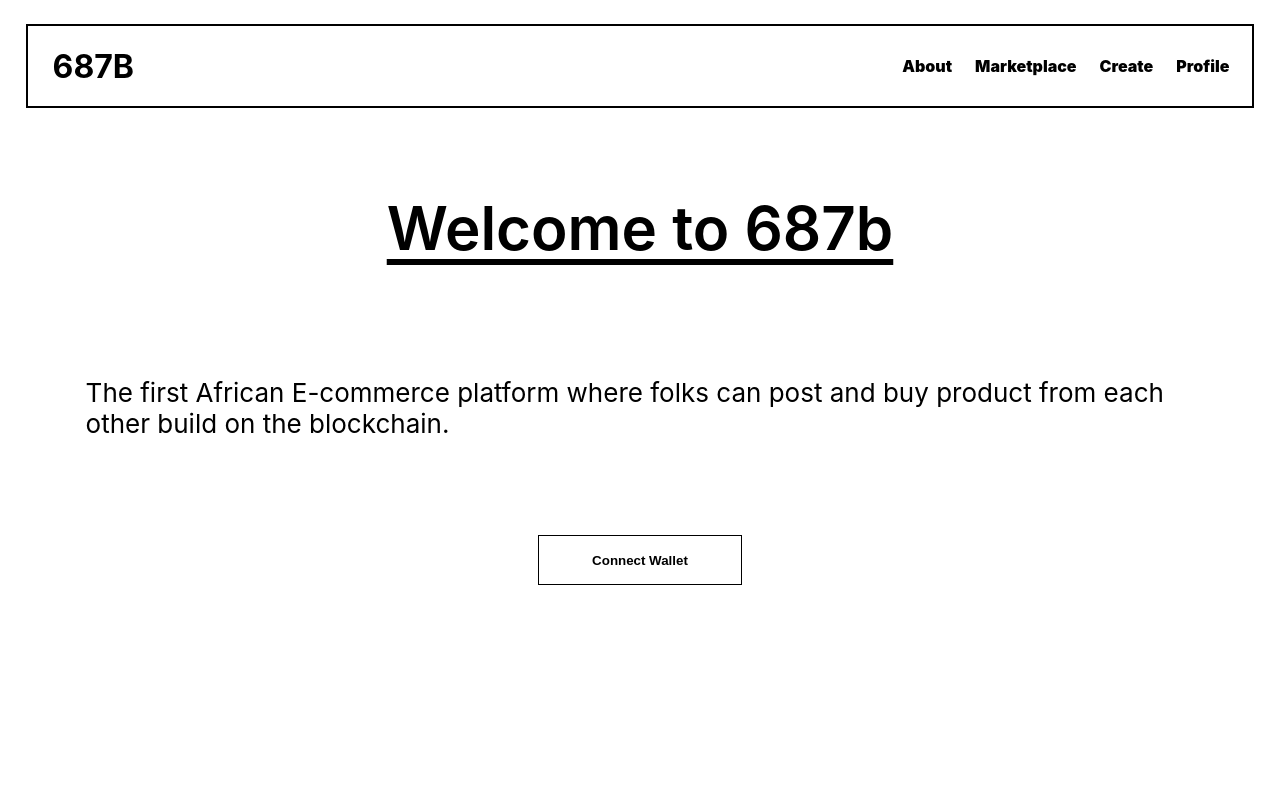
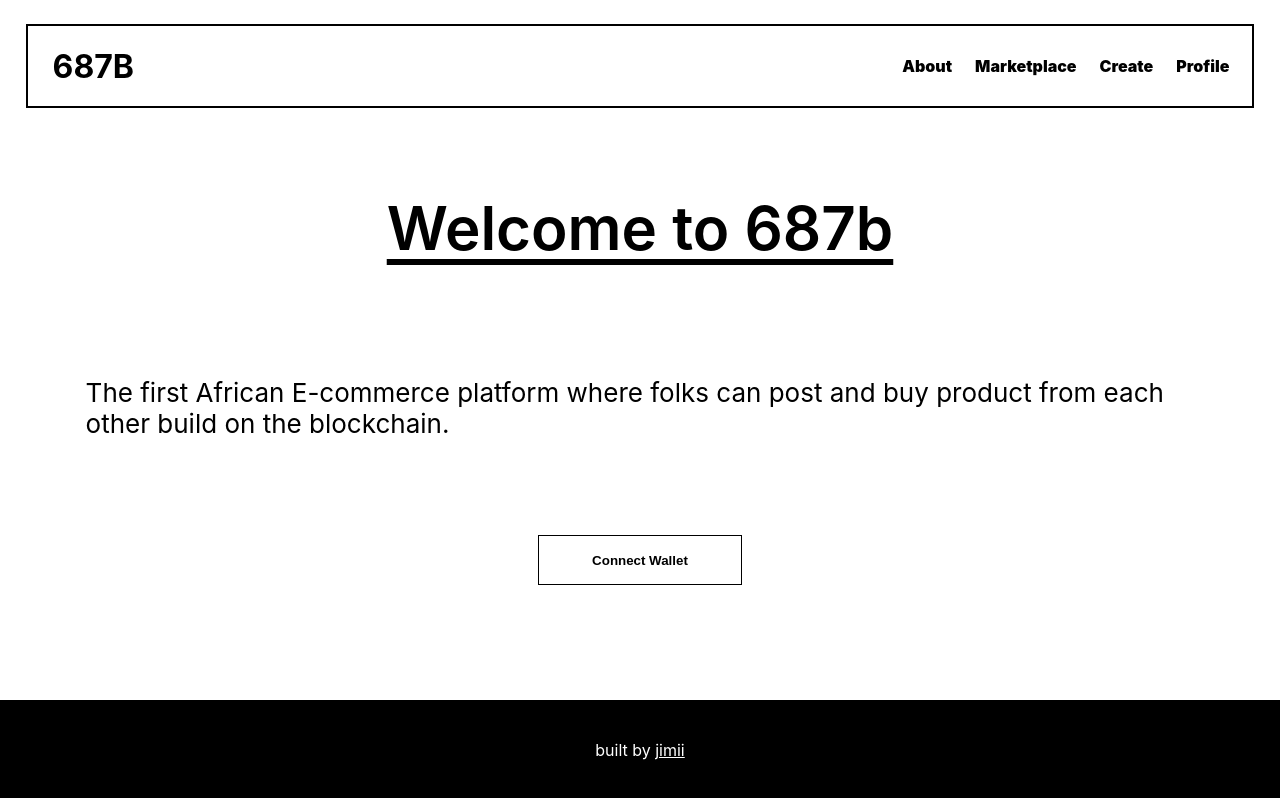
Before and after one commit to 687c/687b-frontend, a React (Create React App) app: page / in a window 1280 px wide. Built offline with nearby package versions, Linux system fonts and the light colour scheme.

Commit message:
feat: add footer

```diff
--- a/src/App.css
+++ b/src/App.css
@@ -1,6 +1,10 @@
 .App {
   margin: 0 2vw;
 }
+
+
+
+
 
 
 
--- a/src/App.js
+++ b/src/App.js
@@ -13,13 +13,16 @@ import Create from "./pages/Create";
 
 import './App.css';
 import { WalletStore } from "./store";
+import Footer from "./components/Footer";
 
 function App() {
 
 	return (
-		<div className="App">
+		// <div className="App">
+		<>
 			<WalletStore>
 				<BrowserRouter>
+					<div className="App">
 						<header className="AppHeader">
 							<Nav />
 						</header>
@@ -38,9 +41,12 @@ function App() {
 							<Route path="*" element={<>Nothing to see here</>} /> {/* 404 route matches nothing */}
 							{/* </Route> */}
 						</Routes>
+					</div>
+
+					<Footer />
 				</BrowserRouter>
 			</WalletStore>
-		</div>
+		</>
 	);
 }
 
--- a/src/components/Footer.js
+++ b/src/components/Footer.js
@@ -0,0 +1,43 @@
+import styled from 'styled-components';
+
+
+const Wrapper = styled.footer`
+    /* bottom: 0; */
+    background-color: black;
+    bottom: 0;
+    display: flex;
+    justify-content: center;
+    height: 100px;
+    position: fixed;
+    width: 100vw;
+`;
+
+
+const Text = styled.div`
+    display: flex;
+    align-items: center;
+    color: white;
+    /* text-align: center; */
+`;
+
+const GHLink = styled.a`
+    color: white;
+
+    &:hover{
+        cursor: pointer;
+    }
+`;
+
+
+const Footer = () => {
+
+    return (
+        <Wrapper>
+            <Text>
+                built by&nbsp; <GHLink href='https://github.com/jim4067' >jimii</GHLink>
+            </Text>
+        </Wrapper>
+    )
+}
+
+export default Footer;
--- a/src/index.css
+++ b/src/index.css
@@ -2,6 +2,12 @@
 	margin: 0;
 	padding: 0;
 } */
+
+html {
+	margin: 0;
+	padding: 0;
+}
+
 input {
 	all: revert;
 }
@@ -12,6 +18,7 @@ body {
 		sans-serif;
 	-webkit-font-smoothing: antialiased;
 	-moz-osx-font-smoothing: grayscale;
+	min-height: 100vh;
 }
 
 code {
--- a/src/pages/Home.js
+++ b/src/pages/Home.js
@@ -50,7 +50,9 @@ const CTABtn = styled.button`
     /* width: 110px; */
 
         &:hover{
+            background-color: black;
             border: 5.7px solid black;
+            color: white;
             cursor: pointer;
         }
 `;
```
Lines whose indentation alone changed are shown as unchanged.
